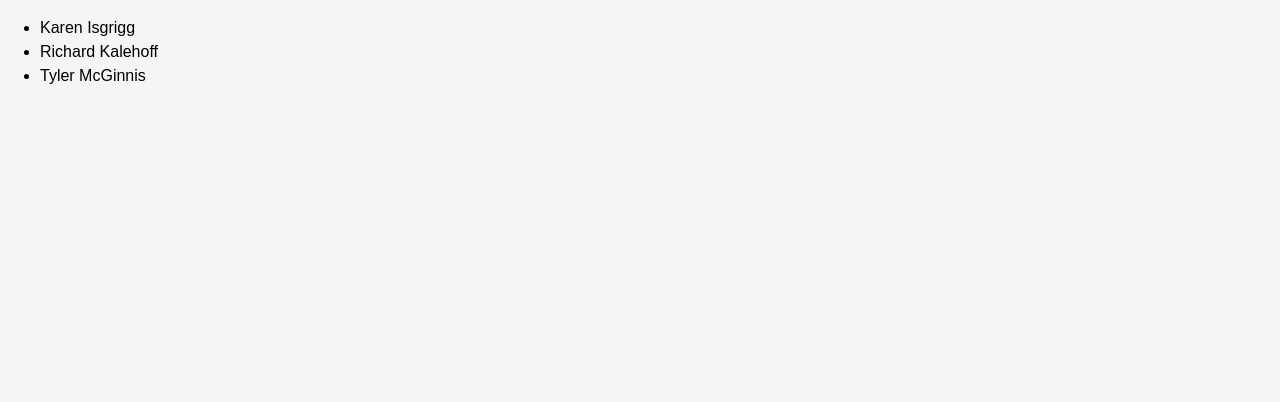
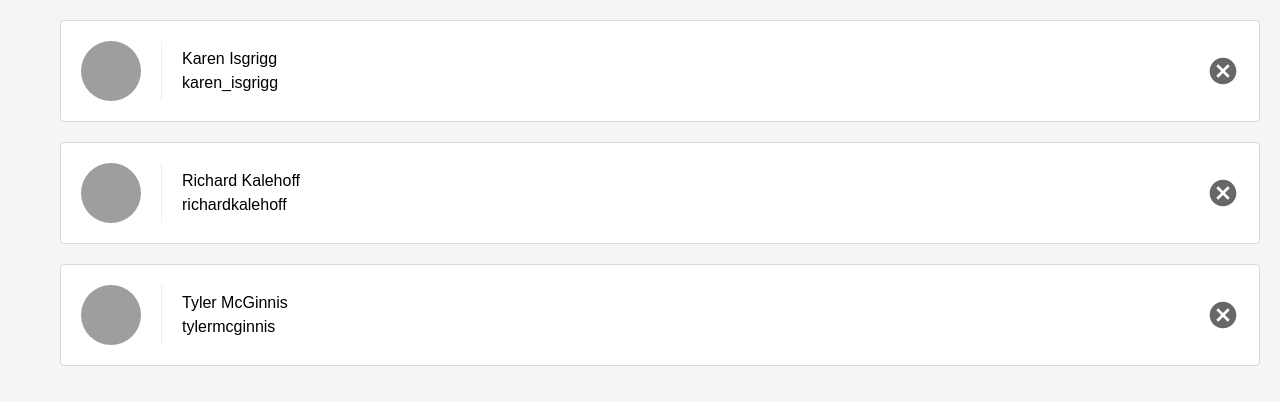
Before and after one commit to TylerJNewman/contacts-playground, a React (Create React App) app: page / in a window 1280 px wide. Shown: the top 402 px of the page. Built offline with nearby package versions, Linux system fonts and the light colour scheme.

Commit message:
Add Contact Details

```diff
--- a/src/ListContacts.js
+++ b/src/ListContacts.js
@@ -2,11 +2,21 @@
 
 const ListContacts = ({ contacts }) => {
   return (
-    <ul>
+    <ol>
       {contacts.map((contact) => (
-        <li key={contact.id}>{contact.name}</li>
+        <li key={contact.id} className="contact-list-item">
+          <div
+            className="contact-avatar"
+            style={{ backgroundImage: `url(${contact.avatarURL})` }}
+          ></div>
+          <div className="contact-details">
+            <p>{contact.name}</p>
+            <p>{contact.handle}</p>
+          </div>
+          <div className="contact-remove">Remove</div>
+        </li>
       ))}
-    </ul>
+    </ol>
   );
 };
 
```
